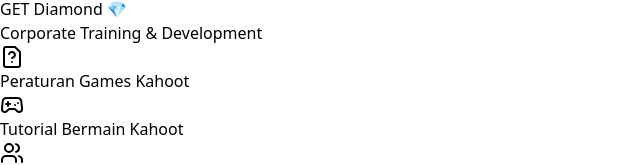
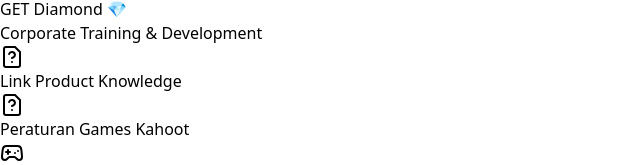
Before and after one commit to gorivel/dmnd-kahoot, a React (Vite) app in the folder lnktr/: page / in a window 1280 px wide. Shown: the part 303-468 px from the top of the page, without its empty margins (0-640 px from the left). Built offline with nearby package versions, Linux system fonts and the light colour scheme.

Commit message:
Update App.jsx

```diff
--- a/lnktr/src/App.jsx
+++ b/lnktr/src/App.jsx
@@ -2,6 +2,11 @@
 
 const App = () => {
   const links = [
+    {
+      title: 'Link Product Knowledge',
+      url: 'https://pkdiamond.vercel.app/',
+      icon: <FileQuestion className="w-6 h-6" />
+    },
     {
       title: 'Peraturan Games Kahoot',
       url: '/peraturan.pdf',
```
